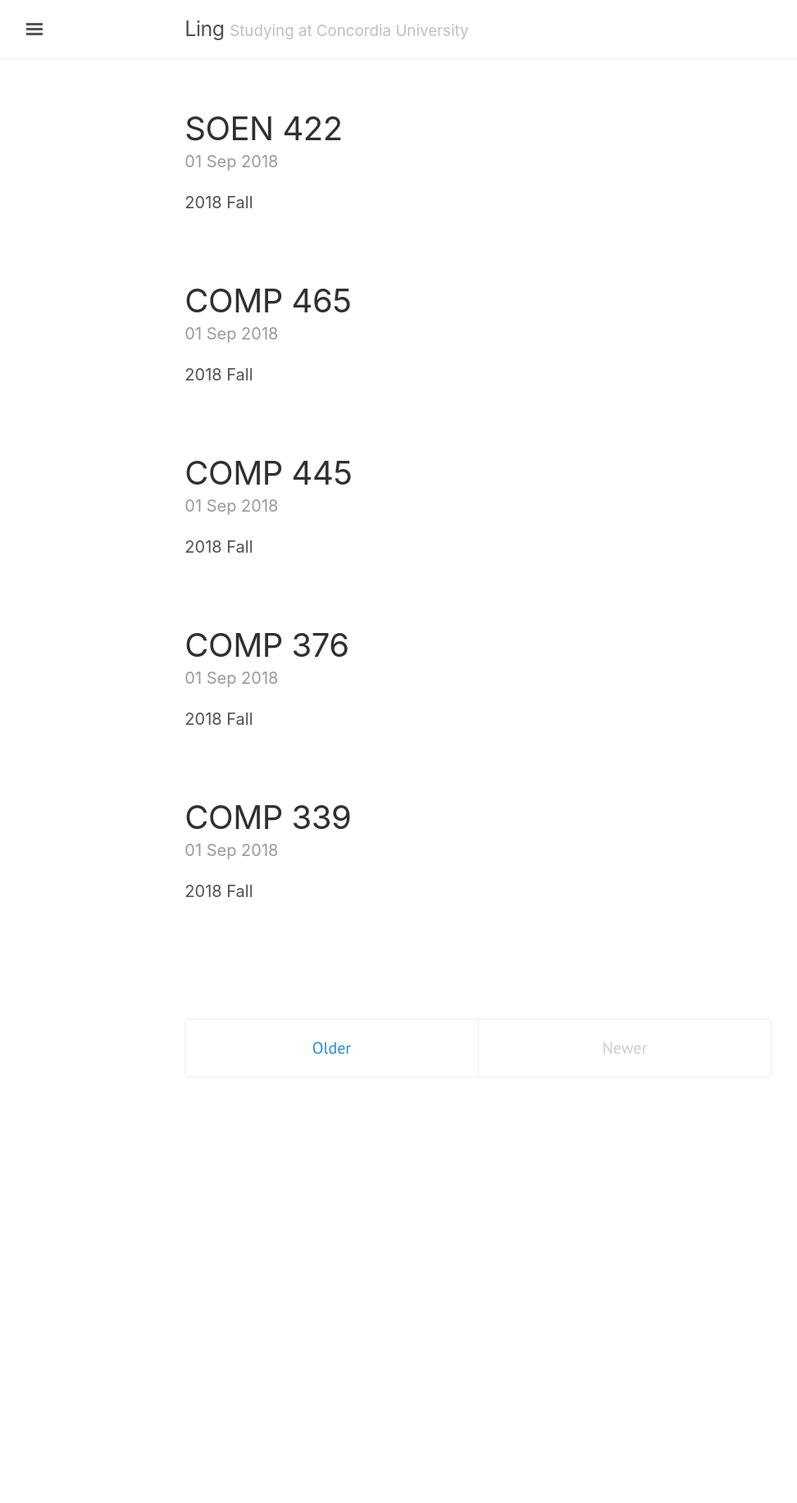
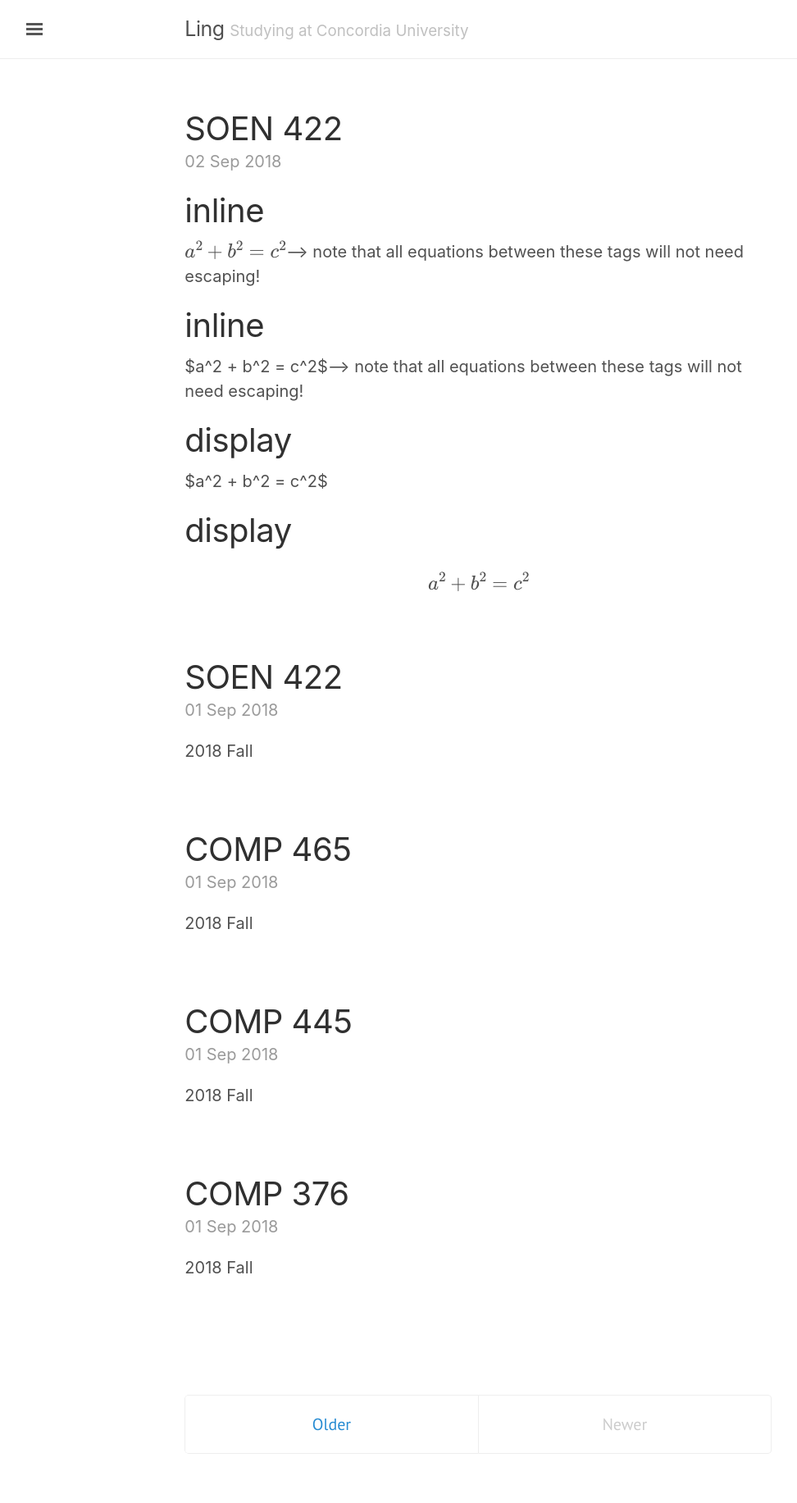
Before and after one commit to lingt-xyz/note, a Jekyll site: the page built from index.html, in a window 1280 px wide. Shown: the whole page at 82% size, without its empty margins (3-975 px from the left). Built offline with Jekyll 4.4.1, drawn with Linux system fonts in a browser that asks for light colours; formulas are drawn with MathJax 3; the list of posts is cut into pages by our own code; before the commit the page ends 1374 px from its top, so only the background shows below that.

Commit message:
test latex

```diff
--- /dev/null
+++ b/_posts/2018-09-02-Test.md
@@ -0,0 +1,36 @@
+---
+title: SOEN 422
+layout: course
+comments: true
+---
+
+# inline
+{% raw %}
+
+$$a^2 + b^2 = c^2$$--> note that all equations between these tags will not need escaping!
+
+{% endraw %}
+
+# inline
+{% raw %}
+
+$a^2 + b^2 = c^2$--> note that all equations between these tags will not need escaping!
+
+{% endraw %}
+
+# display
+
+{% raw %}
+
+$a^2 + b^2 = c^2$
+
+{% endraw %}
+
+
+# display
+
+{% raw %}
+
+$$a^2 + b^2 = c^2$$
+
+{% endraw %}
```
Also changed, not shown: _posts/2018-09-01-COMP465.md (+5 -0 lines).
